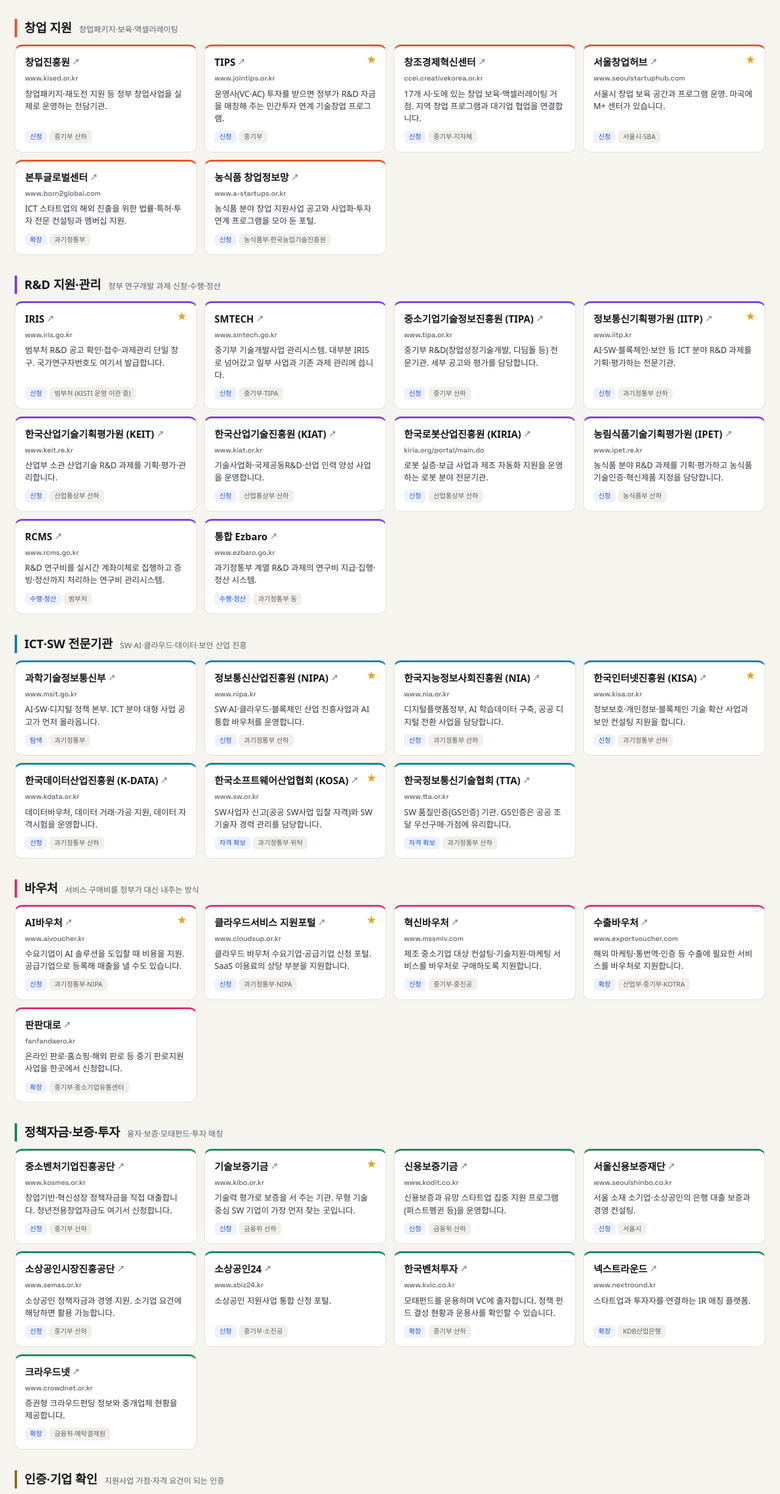
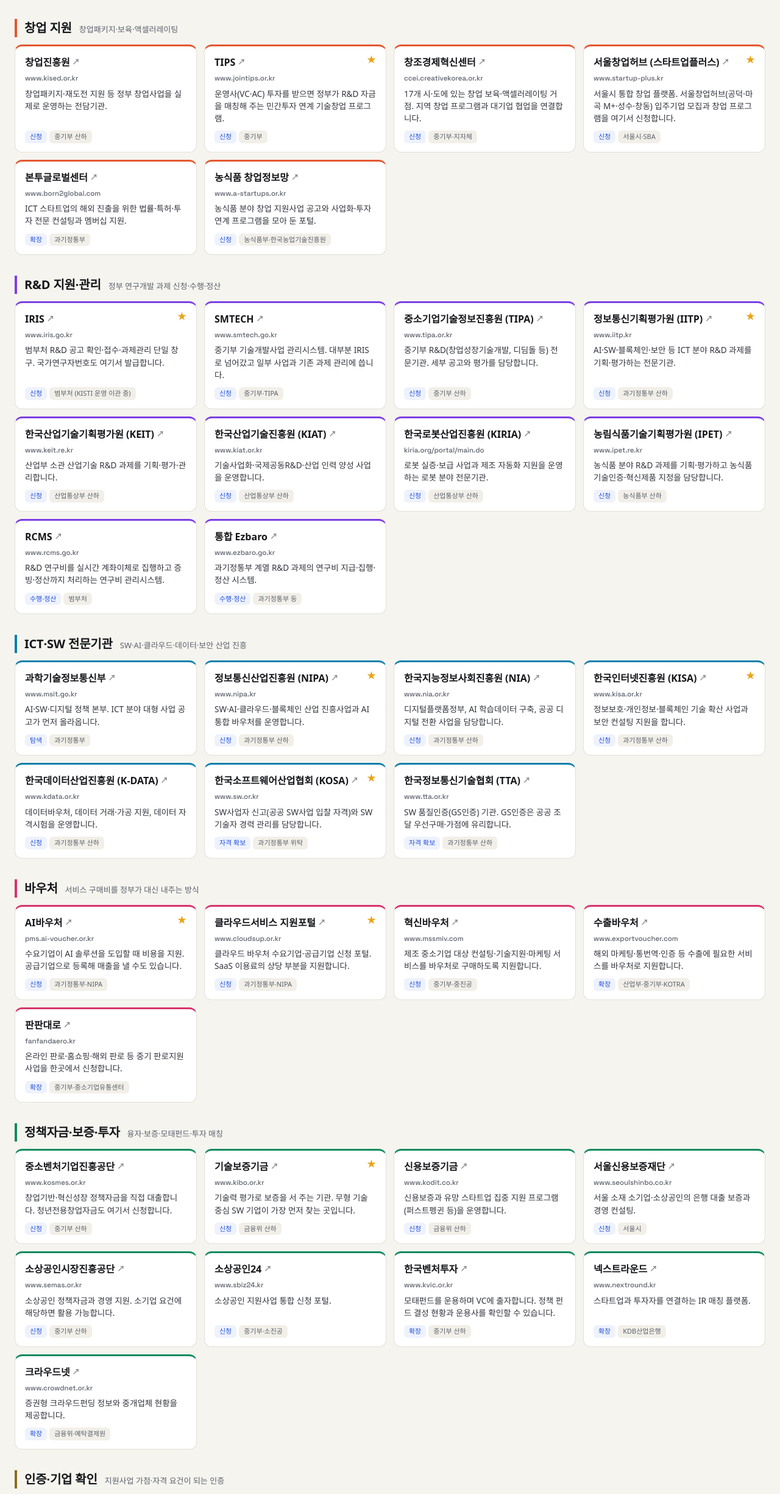
Before and after one commit to 84labslogan-ai/gov-map, a plain HTML site: page index.html in a window 1280 px wide. Shown: the part 885-3335 px from the top of the page at 61% size. Drawn offline with Linux system fonts and the light colour scheme; a web font is replaced by a local one.

Commit message:
Fix 4 broken site URLs
KVIC -> kvic.or.kr, Technopark -> technopark.or.kr, AI voucher -> pms.ai-voucher.or.kr,
Seoul Startup Hub -> startup-plus.kr.

Co-Authored-By: Claude Opus 5.5 <noreply@anthropic.com>

```diff
--- a/index.html
+++ b/index.html
@@ -150,7 +150,7 @@ const S = [
  {c:"startup",n:"창업진흥원",u:"https://www.kised.or.kr",o:"중기부 산하",s:"apply",d:"창업패키지·재도전 지원 등 정부 창업사업을 실제로 운영하는 전담기관.",k:"KISED 창업패키지"},
  {c:"startup",n:"TIPS",u:"https://www.jointips.or.kr",o:"중기부",s:"apply",d:"운영사(VC·AC) 투자를 받으면 정부가 R&D 자금을 매칭해 주는 민간투자 연계 기술창업 프로그램.",k:"팁스 투자 매칭 R&D",st:1},
  {c:"startup",n:"창조경제혁신센터",u:"https://ccei.creativekorea.or.kr",o:"중기부·지자체",s:"apply",d:"17개 시·도에 있는 창업 보육·액셀러레이팅 거점. 지역 창업 프로그램과 대기업 협업을 연결합니다.",k:"CCEI 보육"},
- {c:"startup",n:"서울창업허브",u:"https://www.seoulstartuphub.com",o:"서울시·SBA",s:"apply",d:"서울시 창업 보육 공간과 프로그램 운영. 마곡에 M+ 센터가 있습니다.",k:"마곡 보육 입주",st:1},
+ {c:"startup",n:"서울창업허브 (스타트업플러스)",u:"https://www.startup-plus.kr",o:"서울시·SBA",s:"apply",d:"서울시 통합 창업 플랫폼. 서울창업허브(공덕·마곡 M+·성수·창동) 입주기업 모집과 창업 프로그램을 여기서 신청합니다.",k:"마곡 보육 입주 스타트업플러스 seoulstartuphub",st:1},
  {c:"startup",n:"본투글로벌센터",u:"https://www.born2global.com",o:"과기정통부",s:"grow",d:"ICT 스타트업의 해외 진출을 위한 법률·특허·투자 전문 컨설팅과 멤버십 지원.",k:"born2global 해외 ICT"},
  {c:"startup",n:"농식품 창업정보망",u:"https://www.a-startups.or.kr",o:"농식품부·한국농업기술진흥원",s:"apply",d:"농식품 분야 창업 지원사업 공고와 사업화·투자 연계 프로그램을 모아 둔 포털.",k:"농식품 창업 a-startups 농업기술진흥원"},
 
@@ -176,7 +176,7 @@ const S = [
  {c:"ict",n:"한국정보통신기술협회 (TTA)",u:"https://www.tta.or.kr",o:"과기정통부 산하",s:"qual",d:"SW 품질인증(GS인증) 기관. GS인증은 공공 조달 우선구매·가점에 유리합니다.",k:"GS인증 품질"},
 
  // 바우처
- {c:"voucher",n:"AI바우처",u:"https://www.aivoucher.kr",o:"과기정통부·NIPA",s:"apply",d:"수요기업이 AI 솔루션을 도입할 때 비용을 지원. 공급기업으로 등록해 매출을 낼 수도 있습니다.",k:"AI 통합 바우처 공급기업",st:1},
+ {c:"voucher",n:"AI바우처",u:"https://pms.ai-voucher.or.kr",o:"과기정통부·NIPA",s:"apply",d:"수요기업이 AI 솔루션을 도입할 때 비용을 지원. 공급기업으로 등록해 매출을 낼 수도 있습니다.",k:"AI 통합 바우처 공급기업",st:1},
  {c:"voucher",n:"클라우드서비스 지원포털",u:"https://www.cloudsup.or.kr",o:"과기정통부·NIPA",s:"apply",d:"클라우드 바우처 수요기업·공급기업 신청 포털. SaaS 이용료의 상당 부분을 지원합니다.",k:"클라우드 바우처 SaaS",st:1},
  {c:"voucher",n:"혁신바우처",u:"https://www.mssmiv.com",o:"중기부·중진공",s:"apply",d:"제조 중소기업 대상 컨설팅·기술지원·마케팅 서비스를 바우처로 구매하도록 지원합니다.",k:"컨설팅 마케팅 제조"},
  {c:"voucher",n:"수출바우처",u:"https://www.exportvoucher.com",o:"산업부·중기부·KOTRA",s:"grow",d:"해외 마케팅·통번역·인증 등 수출에 필요한 서비스를 바우처로 지원합니다.",k:"수출 해외마케팅"},
@@ -189,7 +189,7 @@ const S = [
  {c:"finance",n:"서울신용보증재단",u:"https://www.seoulshinbo.co.kr",o:"서울시",s:"apply",d:"서울 소재 소기업·소상공인의 은행 대출 보증과 경영 컨설팅.",k:"서울 보증"},
  {c:"finance",n:"소상공인시장진흥공단",u:"https://www.semas.or.kr",o:"중기부 산하",s:"apply",d:"소상공인 정책자금과 경영 지원. 소기업 요건에 해당하면 활용 가능합니다.",k:"소진공 소상공인"},
  {c:"finance",n:"소상공인24",u:"https://www.sbiz24.kr",o:"중기부·소진공",s:"apply",d:"소상공인 지원사업 통합 신청 포털.",k:"소상공인 신청"},
- {c:"finance",n:"한국벤처투자",u:"https://www.kvic.co.kr",o:"중기부 산하",s:"grow",d:"모태펀드를 운용하며 VC에 출자합니다. 정책 펀드 결성 현황과 운용사를 확인할 수 있습니다.",k:"모태펀드 VC 투자"},
+ {c:"finance",n:"한국벤처투자",u:"https://www.kvic.or.kr",o:"중기부 산하",s:"grow",d:"모태펀드를 운용하며 VC에 출자합니다. 정책 펀드 결성 현황과 운용사를 확인할 수 있습니다.",k:"모태펀드 VC 투자"},
  {c:"finance",n:"넥스트라운드",u:"https://www.nextround.kr",o:"KDB산업은행",s:"grow",d:"스타트업과 투자자를 연결하는 IR 매칭 플랫폼.",k:"IR 투자 매칭"},
  {c:"finance",n:"크라우드넷",u:"https://www.crowdnet.or.kr",o:"금융위·예탁결제원",s:"grow",d:"증권형 크라우드펀딩 정보와 중개업체 현황을 제공합니다.",k:"크라우드펀딩"},
 
@@ -234,7 +234,7 @@ const S = [
  {c:"region",n:"서울경제진흥원 (SBA)",u:"https://www.sba.seoul.kr",o:"서울시",s:"apply",d:"서울 소재 기업 대상 R&D·판로·투자·인재 지원과 서울창업허브 운영.",k:"SBA 서울 판로",st:1},
  {c:"region",n:"서울 R&D 지원센터",u:"https://seoul.rnbd.kr",o:"서울시·SBA",s:"apply",d:"서울형 R&D 공고·접수·과제관리 창구. 서울 기업의 기술개발·실증 과제를 지원합니다.",k:"서울형 R&D SBA 실증 rnbd"},
  {c:"region",n:"경기도경제과학진흥원 (GBSA)",u:"https://www.gbsa.or.kr",o:"경기도",s:"apply",d:"경기도 기업 대상 기술·창업·판로·자금 지원.",k:"경기 GBSA"},
- {c:"region",n:"한국테크노파크진흥회",u:"https://www.technopark.kr",o:"산업통상부",s:"apply",d:"전국 19개 테크노파크 네트워크. 지역 특화산업 R&D와 기업 지원 공고를 확인합니다.",k:"테크노파크 지역특화"}
+ {c:"region",n:"한국테크노파크진흥회",u:"https://www.technopark.or.kr",o:"산업통상부",s:"apply",d:"전국 19개 테크노파크 네트워크. 지역 특화산업 R&D와 기업 지원 공고를 확인합니다.",k:"테크노파크 지역특화"}
 ];
 
 const catColor = id => `var(--c-${id})`;
```
